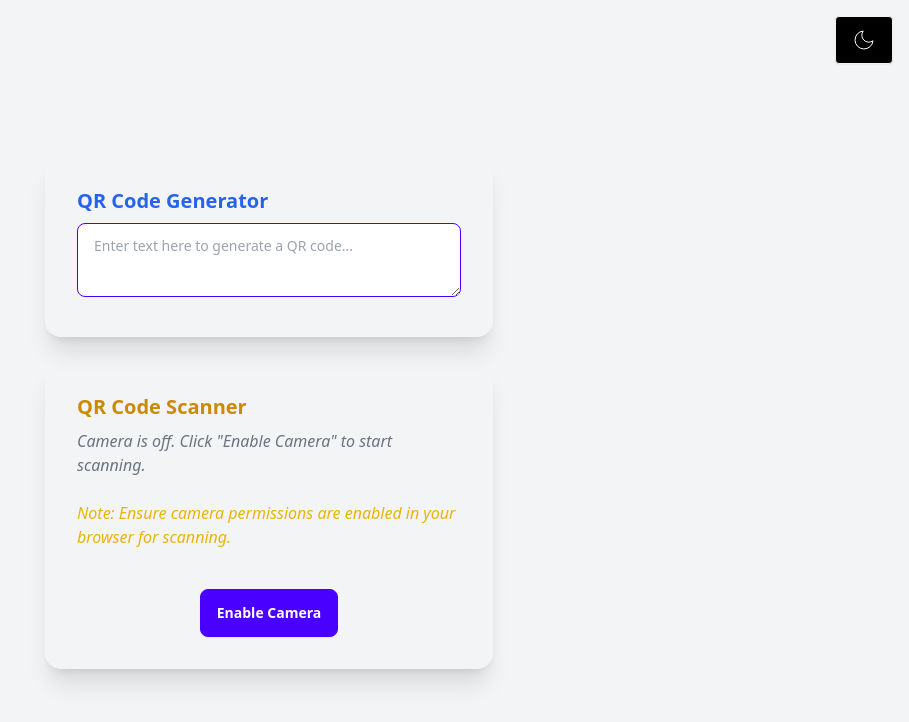
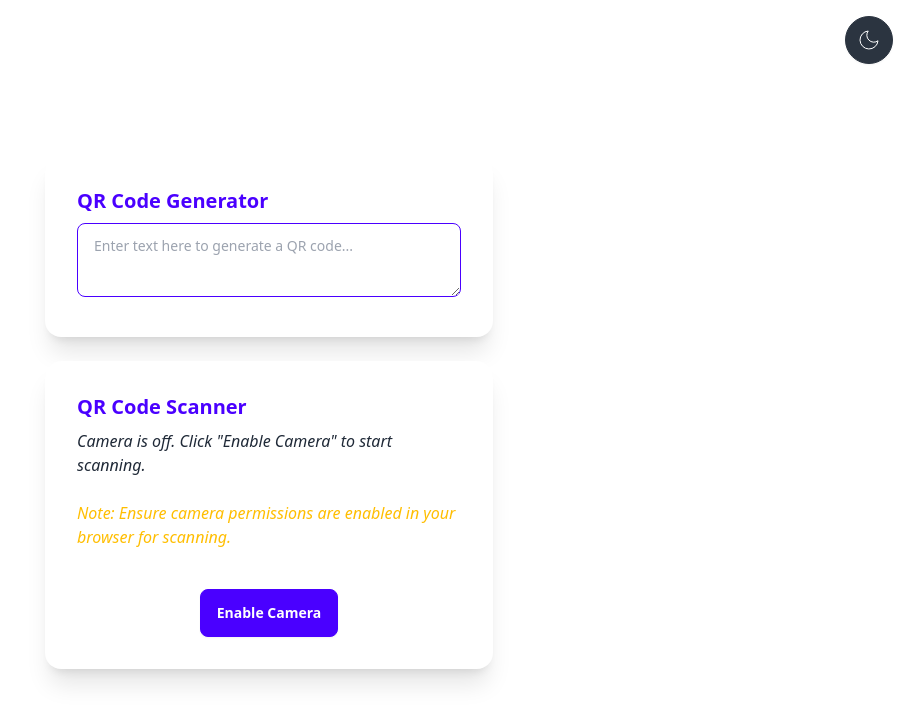
Before and after one commit to aarontorres0/qr-share, a React (Vite) app: page / in a window 1280 px wide. Shown: the top 722 px of the page, without its empty margins (371-1280 px from the left). Built offline with nearby package versions, Linux system fonts and the light colour scheme.

Commit message:
style: colors

```diff
--- a/src/App.jsx
+++ b/src/App.jsx
@@ -1,33 +1,36 @@
-import React, { useState } from "react";
+import React, { useEffect, useState } from "react";
 import QRCodeGenerator from "./QRCodeGenerator";
 import QRCodeScanner from "./QRCodeScanner";
+import MoonIcon from "./assets/moon-icon.svg";
 import SunIcon from "./assets/sun-icon.svg";
-import MoonIcon from "./assets/moon-icon.svg";
 
 const App = () => {
-  const [darkMode, setDarkMode] = useState(false);
+  const [theme, setTheme] = useState("light");
+
+  useEffect(() => {
+    document.documentElement.setAttribute("data-theme", theme);
+  }, [theme]);
+
+  const toggleTheme = () => {
+    setTheme(theme === "light" ? "dark" : "light");
+  };
 
   return (
-    <div
-      className={`flex flex-col items-center justify-center min-h-screen ${
-        darkMode ? "bg-gray-800" : "bg-gray-100"
-      } space-y-6 px-4 py-8`}
-    >
+    <div className="min-h-screen bg-base-100 flex flex-col items-center justify-center space-y-6 px-4 py-8">
       <div className="absolute top-4 right-4">
         <button
-          onClick={() => setDarkMode(!darkMode)}
-          className={`btn ${
-            darkMode ? "bg-white" : "bg-black"
-          } rounded`}
+          onClick={toggleTheme}
+          className={`btn btn-circle ${
+            theme === "light" ? "btn-neutral" : "btn-warning"
+          }`}
         >
           <img
-            src={darkMode ? SunIcon : MoonIcon}
-            alt={darkMode ? "Light Mode" : "Dark Mode"}
+            src={theme === "light" ? MoonIcon : SunIcon}
+            alt={theme === "light" ? "Dark Mode" : "Light Mode"}
             className="w-6 h-6"
           />
         </button>
       </div>
-
       <QRCodeGenerator />
       <QRCodeScanner />
     </div>
--- a/src/QRCodeGenerator.jsx
+++ b/src/QRCodeGenerator.jsx
@@ -12,7 +12,9 @@ const QRCodeGenerator = () => {
     const ctx = canvas.getContext("2d");
 
     const img = new Image();
-    const svgBlob = new Blob([svgData], { type: "image/svg+xml;charset=utf-8" });
+    const svgBlob = new Blob([svgData], {
+      type: "image/svg+xml;charset=utf-8",
+    });
     const url = URL.createObjectURL(svgBlob);
 
     img.onload = () => {
@@ -34,17 +36,20 @@ const QRCodeGenerator = () => {
   };
 
   return (
-<div className="card shadow-xl w-full max-w-md">
+    <div className="card bg-base-100 shadow-xl w-full max-w-md">
       <div className="card-body">
-    <h1 className="card-title text-blue-600">QR Code Generator</h1>
+        <h1 className="card-title text-primary">QR Code Generator</h1>
         <textarea
-      className="textarea textarea-primary"
+          className="textarea textarea-bordered textarea-primary w-full"
           placeholder="Enter text here to generate a QR code..."
           value={text}
           onChange={(e) => setText(e.target.value)}
         />
         {text && (
-      <div ref={qrCodeRef} className="flex justify-center my-4">
+          <div
+            ref={qrCodeRef}
+            className="flex justify-center my-4 bg-white p-4 rounded-box"
+          >
             <QRCode value={text} />
           </div>
         )}
@@ -54,7 +59,7 @@ const QRCodeGenerator = () => {
               <button className="btn btn-error text-white" onClick={() => setText("")}>
                 Clear
               </button>
-          <button className="btn btn-success text-white" onClick={downloadQRCode}>
+              <button className="btn btn-primary text-white" onClick={downloadQRCode}>
                 Download
               </button>
             </>
@@ -62,7 +67,6 @@ const QRCodeGenerator = () => {
         </div>
       </div>
     </div>
-
   );
 };
 
--- a/src/QRCodeScanner.jsx
+++ b/src/QRCodeScanner.jsx
@@ -2,7 +2,7 @@ import QrScanner from "qr-scanner";
 import { useEffect, useRef, useState } from "react";
 
 const QRCodeScanner = () => {
-  const [scanResult, setScanResult] = useState('');
+  const [scanResult, setScanResult] = useState("");
   const [cameraEnabled, setCameraEnabled] = useState(false);
   const videoRef = useRef(null);
   const qrScannerRef = useRef(null);
@@ -41,7 +41,7 @@ const QRCodeScanner = () => {
 
   const rescan = async () => {
     stopScanning();
-    setScanResult('');
+    setScanResult("");
     await startScanning();
   };
 
@@ -58,17 +58,17 @@ const QRCodeScanner = () => {
   }, [cameraEnabled]);
 
   return (
-    <div className="card shadow-xl w-full max-w-md">
+    <div className="card bg-base-100 shadow-xl w-full max-w-md">
       <div className="card-body">
-        <h2 className="card-title text-yellow-600">QR Code Scanner</h2>
+        <h2 className="card-title text-primary">QR Code Scanner</h2>
         {cameraEnabled ? (
-          <video ref={videoRef} className="rounded-lg mb-4" />
+          <video ref={videoRef} className="rounded-box mb-4" />
         ) : (
-          <p className="text-gray-500 italic mb-4">
+          <p className="text-base-content italic mb-4">
             Camera is off. Click "Enable Camera" to start scanning.
           </p>
         )}
-        <p className="text-yellow-500 italic mb-4">
+        <p className="text-warning italic mb-4">
           Note: Ensure camera permissions are enabled in your browser for
           scanning.
         </p>
@@ -78,7 +78,7 @@ const QRCodeScanner = () => {
           </div>
         )}
         <div className="card-actions justify-center mt-4 space-x-4">
-        {!scanResult && (
+          {!scanResult && (
             <button
               className={`btn ${
                 cameraEnabled ? "btn-error" : "btn-primary"
```
Lines whose indentation alone changed are shown as unchanged.
